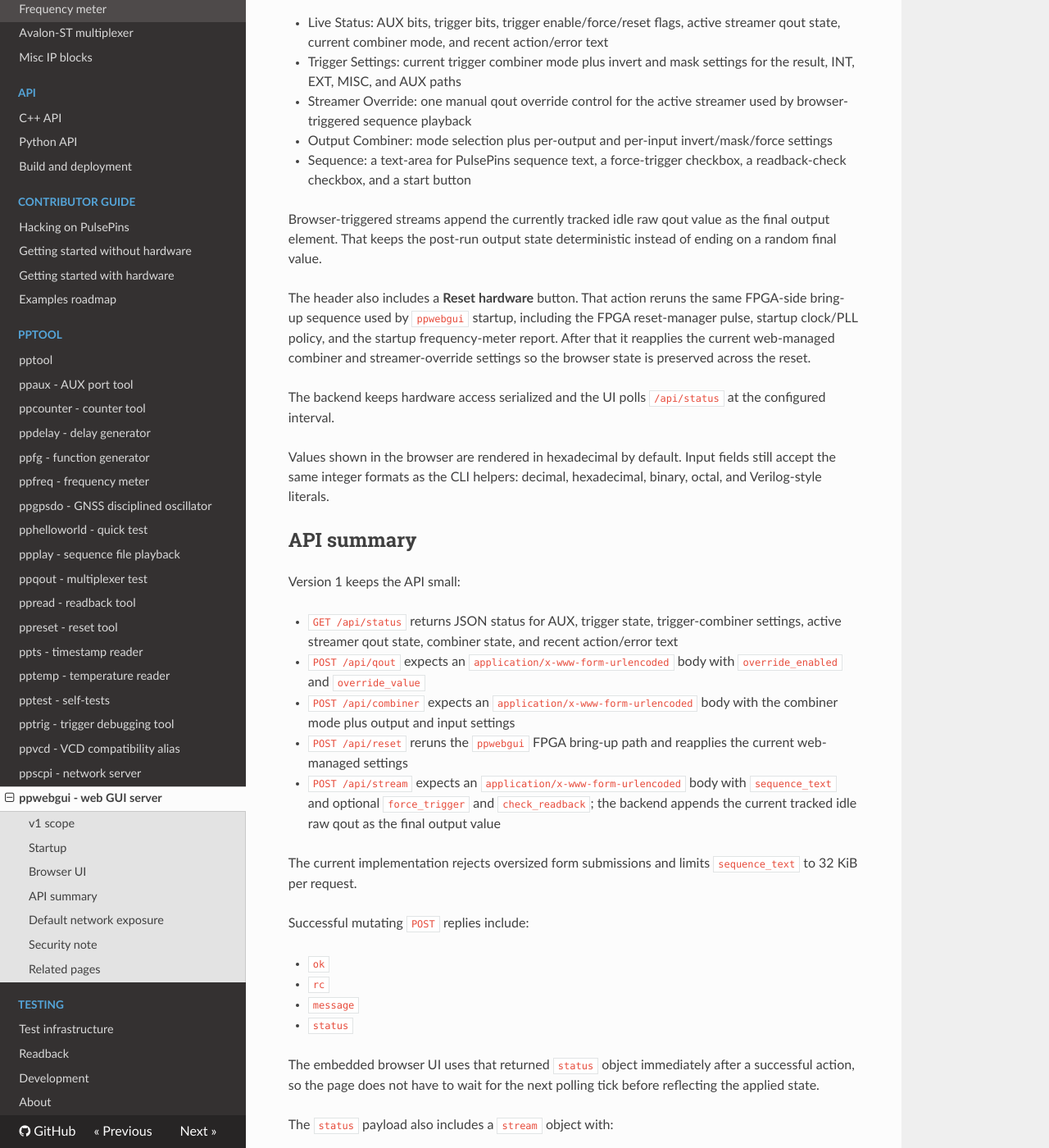
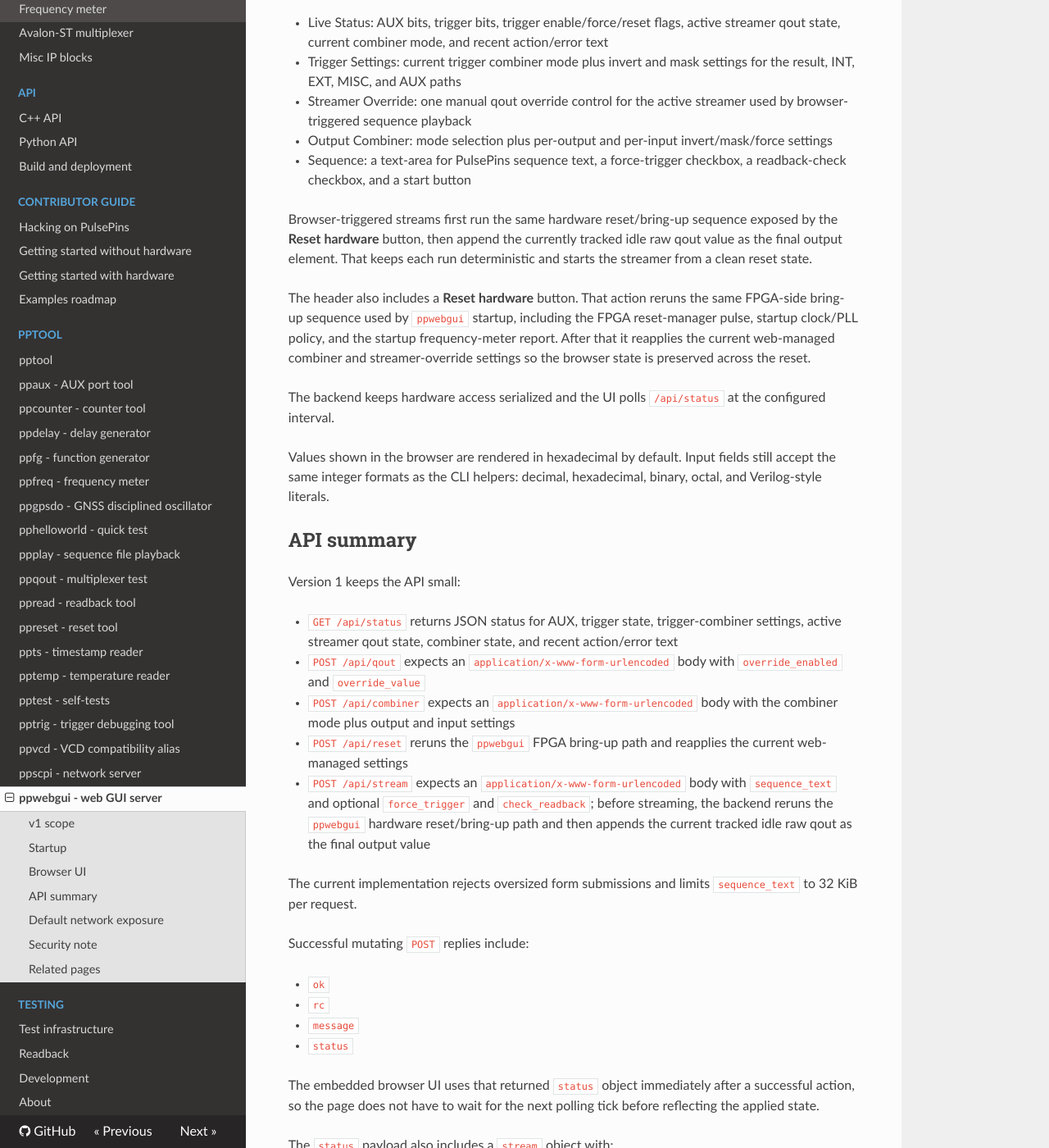
Before and after one commit to rokzitko/PulsePins, an MkDocs documentation site: the page built from docs/docs/ppwebgui.md, in a window 1280 px wide and 1400 px high, scrolled down 1449 px. Shown: the whole window at 82% size. Built offline with MkDocs 1.6.1, drawn with Linux system fonts in a browser that asks for light colours; nearby versions of some CDN libraries.

Commit message:
give ppwebgui a fresh reset before each stream
Run the existing bring-up path before browser-triggered streaming so each launch starts from a clean hardware state. Keep the deterministic final qout behavior aligned with the manual reset flow.

```diff
--- a/docs/docs/ppwebgui.md
+++ b/docs/docs/ppwebgui.md
@@ -60,7 +60,7 @@ The page exposes these main sections:
 * Output Combiner: mode selection plus per-output and per-input invert/mask/force settings
 * Sequence: a text-area for PulsePins sequence text, a force-trigger checkbox, a readback-check checkbox, and a start button
 
-Browser-triggered streams append the currently tracked idle raw qout value as the final output element. That keeps the post-run output state deterministic instead of ending on a random final value.
+Browser-triggered streams first run the same hardware reset/bring-up sequence exposed by the **Reset hardware** button, then append the currently tracked idle raw qout value as the final output element. That keeps each run deterministic and starts the streamer from a clean reset state.
 
 The header also includes a **Reset hardware** button. That action reruns the same FPGA-side bring-up sequence used by `ppwebgui` startup, including the FPGA reset-manager pulse, startup clock/PLL policy, and the startup frequency-meter report. After that it reapplies the current web-managed combiner and streamer-override settings so the browser state is preserved across the reset.
 
@@ -76,7 +76,7 @@ Version 1 keeps the API small:
 * `POST /api/qout` expects an `application/x-www-form-urlencoded` body with `override_enabled` and `override_value`
 * `POST /api/combiner` expects an `application/x-www-form-urlencoded` body with the combiner mode plus output and input settings
 * `POST /api/reset` reruns the `ppwebgui` FPGA bring-up path and reapplies the current web-managed settings
-* `POST /api/stream` expects an `application/x-www-form-urlencoded` body with `sequence_text` and optional `force_trigger` and `check_readback`; the backend appends the current tracked idle raw qout as the final output value
+* `POST /api/stream` expects an `application/x-www-form-urlencoded` body with `sequence_text` and optional `force_trigger` and `check_readback`; before streaming, the backend reruns the `ppwebgui` hardware reset/bring-up path and then appends the current tracked idle raw qout as the final output value
 
 The current implementation rejects oversized form submissions and limits `sequence_text` to 32 KiB per request.
 
```
Also changed, not shown: 1 other file.
